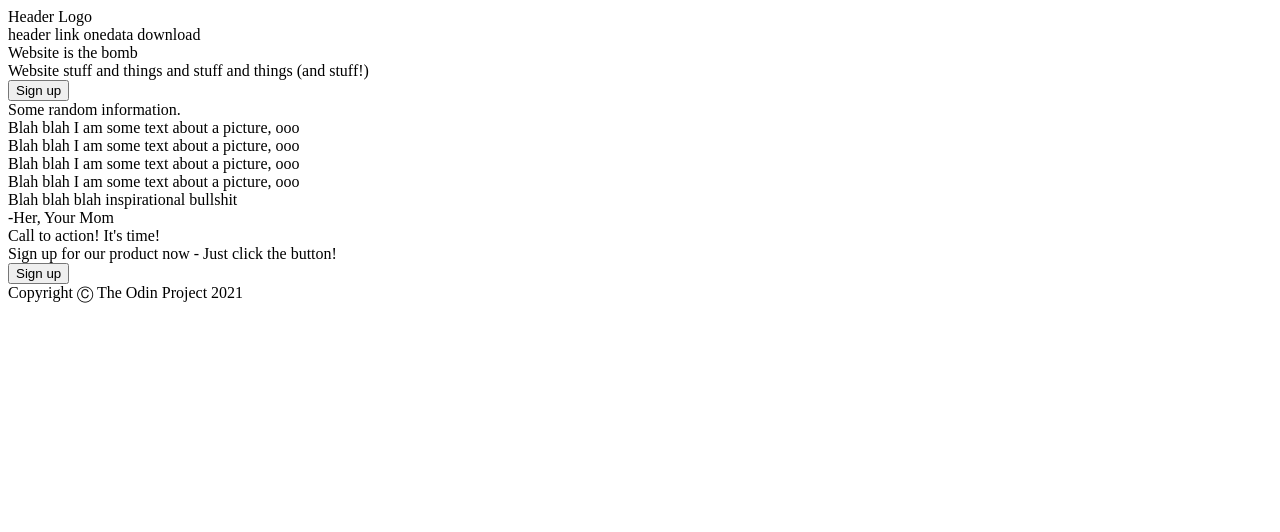
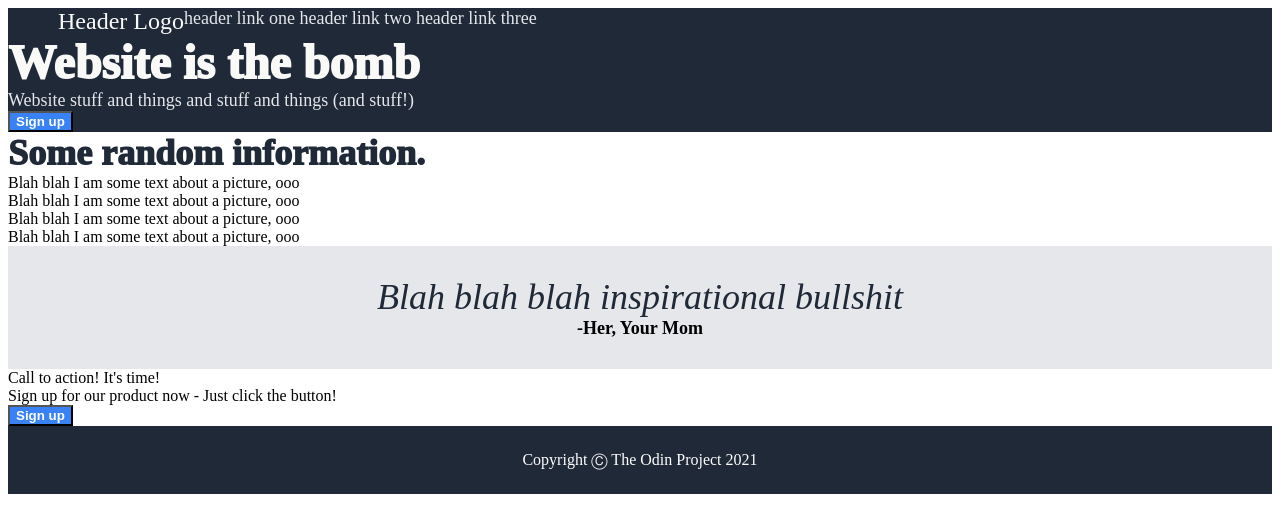
Before and after one commit to ChinchillaLanigera/foundations_test_assignment, a plain HTML site: page index.html in a window 1280 px wide. Drawn offline with Linux system fonts and the light colour scheme.

Commit message:
Add additional styles from site list to css

```diff
--- a/index.html
+++ b/index.html
@@ -5,18 +5,24 @@
     <meta http-equiv="X-UA-Compatible" content="IE=edge">
     <meta name="viewport" content="width=device-width, initial-scale=1.0">
     <title>Tampa Baes Run</title>
+    <link rel="stylesheet" href="styles.css">
 </head>
 <body>
-    <div id="header"></div>
+    <div id="sitelead">
+        <div id="header">
             <div id="logo">Header Logo</div>
             <div id="headerlinks">
-        <a id="header1">header link one</a>data download
+                <a id="header1">header link one</a>
+                <a id="header2">header link two</a>
+                <a id="header3">header link three</a>
+            </div>
         </div>
         <div id="description">
             <div class="descheader">Website is the bomb</div>
             <div class="desc">Website stuff and things and stuff and things (and stuff!)</div>
             <button class="signup">Sign up</button>
             <img src=""/>
+        </div>
     </div>
     <div id="samples">
         <div class="bubbleheader">Some random information.</div>
@@ -37,13 +43,15 @@
             <div class="bubbletext">Blah blah I am some text about a picture, ooo</div>
         </div>
     </div>
-    <div id="quotes"></div>
+    <div id="quotes">
         <div class="inspirationalquote">Blah blah blah inspirational bullshit</div>
         <div class="quotecredit">-Her, Your Mom</div>
-    <div id="contact"></div>
+    </div>
+    <div id="contact">
         <div class="contactheader">Call to action! It's time!</div>
         <div class="contacttext">Sign up for our product now - Just click the button!</div>
         <button class="signup contact">Sign up</button>
+    </div>
     <div id="footer">
         <div class="footertext">Copyright Ⓒ The Odin Project 2021</div>
     </div>
--- a/styles.css
+++ b/styles.css
@@ -2,3 +2,77 @@ body {
     display:flex;
     flex-direction:column;
 }
+
+#sitelead, #footer {
+    background-color: #1F2937;
+}
+
+button {
+    background-color: #3882F6;
+    color: white;
+    font-weight: 800;
+}
+
+#sitelead {
+    color: #F9FAF8;
+    display:flex;
+    flex-direction: column;
+}
+
+/*Header Section*/
+#header {
+    display: flex;
+}
+#logo {
+    font-size: 24px;
+    color: #F9FAF8;
+    padding-left: 50px;
+}
+
+#headerlinks, .desc {
+ font-size: 18px;
+ color: #E5E7EB;
+}
+
+/*Description Section*/
+
+.descheader{
+    font-size: 48px;
+    font-weight: 1000;
+}
+
+/*Info Cards Section*/
+.bubbleheader {
+    font-size: 36px;
+    font-weight: 1000;
+    color: #1F2937;
+}
+
+/*Quotes Section*/
+#quotes {
+    background-color: #E5E7EB;
+    display: flex;
+    flex-direction: column;
+    align-items: center;
+}
+
+.inspirationalquote {
+    font-size: 36px;
+    font-style: italic;
+    color: #1F2937;
+    padding-top: 30px;
+}
+
+.quotecredit {
+    font-size: 18px;
+    font-weight: 700;
+    padding-bottom: 30px;
+}
+
+/*Footer*/
+
+#footer {
+    color: white;
+    text-align: center;
+    padding: 25px 0px 25px 0px;
+}
```
Lines whose indentation alone changed are shown as unchanged.
